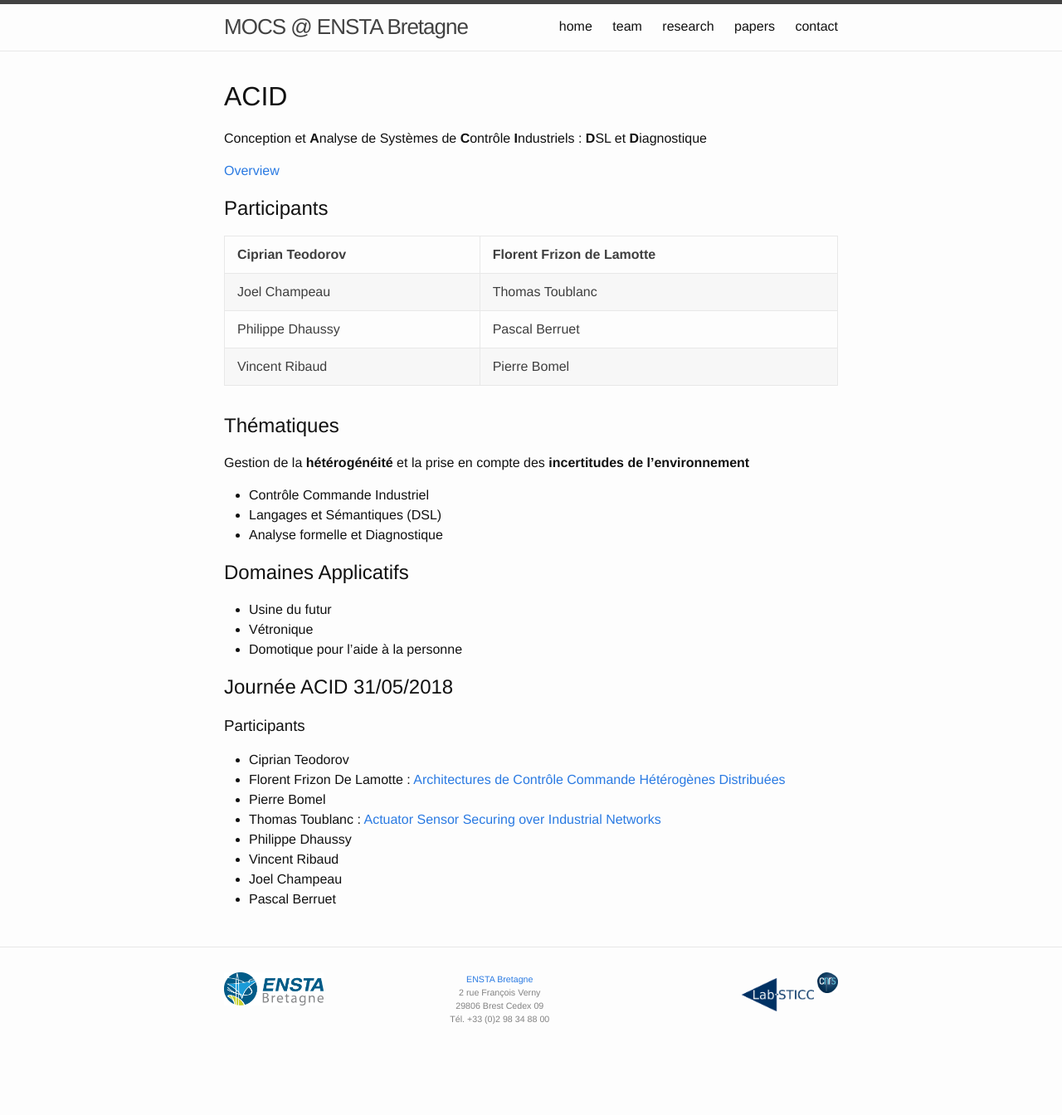
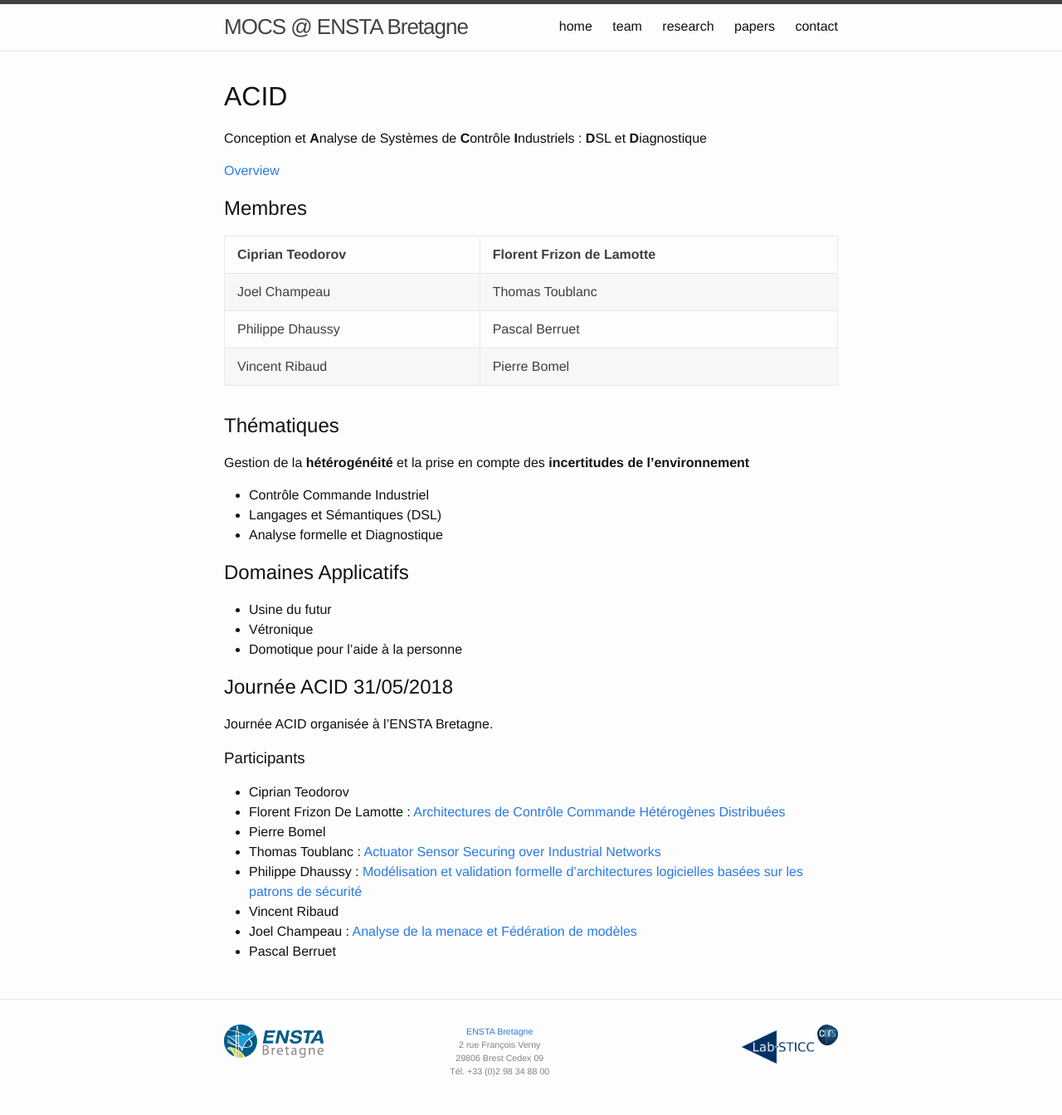
Before and after one commit to mocs-enstab/mocs-enstab.github.io, a Jekyll site: the page built from acid/index.md, in a window 1280 px wide. Shown: the whole page at 83% size. Built offline with Jekyll 4.4.1, drawn with Linux system fonts in a browser that asks for light colours; before the commit the page ends 1281 px from its top, so only the background shows below that.

Commit message:
added presentations of Joel et Philippe

```diff
--- a/acid/index.md
+++ b/acid/index.md
@@ -8,7 +8,7 @@ Conception et **A**nalyse de Systèmes de **C**ontrôle **I**ndustriels : **D**S
 
 [Overview](Verification-MOCS_180531.pptx)
 
-## Participants
+## Membres
 
 | **Ciprian Teodorov** | **Florent Frizon de Lamotte**
 | Joel Champeau | Thomas Toublanc
@@ -34,9 +34,9 @@ Gestion de la **hétérogénéité** et la prise en compte des **incertitudes de
 - Vétronique
 - Domotique pour l'aide à la personne
 
+## Journée ACID 31/05/2018
 
-
-## Journée ACID 31/05/2018
+Journée ACID organisée à l'ENSTA Bretagne.
 
 ### Participants
 
@@ -44,7 +44,7 @@ Gestion de la **hétérogénéité** et la prise en compte des **incertitudes de
 - Florent Frizon De Lamotte : [Architectures de Contrôle Commande Hétérogènes Distribuées](ensta_180531/PresentationACID_20180531_FdL.pdf)
 - Pierre Bomel
 - Thomas Toublanc : [Actuator Sensor Securing over Industrial Networks](ensta_180531/pres_Syleps_04-06-2018.pdf)
-- Philippe Dhaussy
+- Philippe Dhaussy : [Modélisation et validation formelle d’architectures logicielles basées sur les patrons de sécurité](ensta_180531/valid_ArchiSecu_ACID_14juin18.pdf)
 - Vincent Ribaud
-- Joel Champeau
+- Joel Champeau : [Analyse de la menace et Fédération de modèles](ensta_180531/FederationOfFederation-13-06-18.pptx)
 - Pascal Berruet
```
Also changed, not shown: 1 other file.
